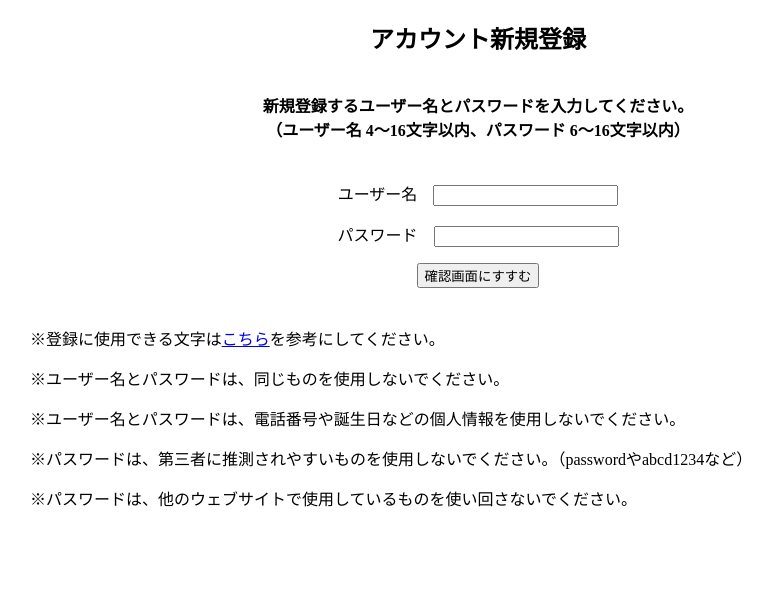
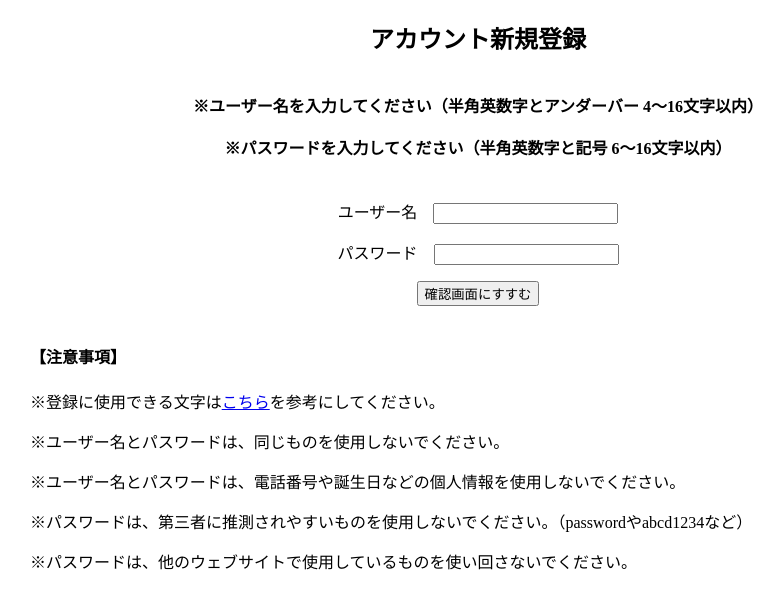
Before and after one commit to Gomenii/board, a PHP site: page /board/account_reg.php in a window 1280 px wide. Shown: the part 46-654 px from the top of the page, without its empty margins (162-946 px from the left). Run offline with PHP 8.4, Linux system fonts and the light colour scheme.

Commit message:
Improve: エラー処理

```diff
--- a/account_reg.php
+++ b/account_reg.php
@@ -15,109 +15,70 @@ require_once('fanctions.php');
 // echo var_dump($_SERVER['HTTP_HOST']);
 // echo var_dump($_SERVER['HTTP_REFERER']);
 // echo var_dump(strpos($_SERVER['HTTP_REFERER'], $_SERVER['HTTP_HOST']));
-?>
 
-<?php
 
-// アカウント条件
-// ユーザー名：4～16文字以内。半角 英大文字・英小文字・数字・_ 。被っていない。空文字,false,NULL以外。
-// パスワード：6～16文字以内。半角 英大文字・英小文字・数字・下記記号。'空文字以外。
+// 新規アカウント条件
+// ユーザー名：4～16文字以内。半角 英大文字・英小文字・数字・アンダーバー。　空文字,false,NULL以外。被っていない。
+// パスワード：6～16文字以内。半角 英大文字・英小文字・数字・下記記号。　　　空文字以外。
 // パスワードに使用できる記号32種類　! " # $ % & ' ( ) * + , - . / : ; < = > ? @ [ ￥ ] ^ _ ` { | } ~
 
-// ユーザー名とパスワードの両方が入力されていない場合（入力エラー）
-if (empty($_POST['name']) && empty($_POST['pass'])) {
-    $errors[] = '新規登録するユーザー名とパスワードを入力してください。<br>
-              （ユーザー名 4～16文字以内、パスワード 6～16文字以内）';
-} else {
+$postMaximum = 16;
+
+// ユーザー名の入力があれば変数に格納（未入力での送信はfalseとしたい為、!empty使用）
+if (!empty($_POST['name'])) {
     $postName = $_POST['name'];
+    $nameMinimum = 4;
+    $nameLength = strlen($postName);
+}
+
+// パスワードの入力があれば変数に格納（未入力での送信はfalseとしたい為、!empty使用）
+if (!empty($_POST['pass'])) {
     $postPass = $_POST['pass'];
-    $postMaximum = 16;
-    $nameMinimum = 4;
     $passMinimum = 6;
-    $nameLength = strlen($postName);
     $passLength = strlen($postPass);
 }
 
-// ユーザー名に入力がなく、パスワードの入力があった場合（入力エラー）
-if (empty($postName) && !empty($postPass)) {
-    $errors[] = '※ユーザー名が入力されていません。';
-}
-
-// ユーザー名の入力があり、パスワードに入力がなかった場合（入力エラー）
-if (!empty($postName) && empty($postPass)) {
-    $errors[] = '※パスワードが入力されていません。';
-}
-
-// ユーザー名とパスワードの両方が入力がされている場合（文字数エラー）
-if (!empty($postPass) && !empty($postPass)) {
+// ユーザー名のエラー処理
+if (isset($postName)) {
     if ($nameLength < $nameMinimum || $nameLength > $postMaximum) {
         $errors[] = '※ユーザー名が4～16文字ではありません。';
     }
+    if (preg_match('/[^a-zA-Z0-9_]/', $postName)) {
+        $errors[] = '※ユーザー名に入力が不可能な文字が含まれています。<br>
+                    （入力可能な文字は<a href="account_reg_str.php" target="_blank" rel="noopener noreferrer">こちら</a>を参考にしてください。）';
+    }
+    if (preg_match('/^[_]/', $postName)) {
+        $errors[] = '※ユーザー名の先頭に _（アンダーバー）は使用できません。';
+    }
+} else {
+    $errors[] = '※ユーザー名を入力してください（半角英数字とアンダーバー 4～16文字以内）';
+}
+
+// パスワードのエラー処理
+if (isset($postPass)) {
     if ($passLength < $passMinimum || $passLength > $postMaximum) {
         $errors[] = '※パスワードが6～16文字ではありません。';
     }
+    if (preg_match('/[^!-~]/', $postPass)) {
+        $errors[] = '※パスワードに入力が不可能な文字が含まれています。<br>
+                    （入力可能な文字は<a href="account_reg_str.php" target="_blank" rel="noopener noreferrer">こちら</a>を参考にしてください。）';
+    }
+    if (preg_match('/^[!-\/:-@[-`{-~]/', $postPass)) {
+        $errors[] = '※パスワードの先頭に記号は使用できません。';
+    }
+} else {
+    $errors[] = '※パスワードを入力してください（半角英数字と記号 6～16文字以内）';
 }
 
-// ユーザー名とパスワードの両方が入力がされている場合（入力不可文字エラー）
-if (!empty($postPass) && !empty($postPass)) {
-    if (preg_match('/[^a-zA-Z0-9_]/', $postName)) {
-        $errors[] = '※ユーザー名に入力が不可能な文字が含まれています。<br>
-                    （入力可能な文字は<a href="account_reg_str.php">こちら</a>を参考にしてください。）';
-    };
-    if (preg_match('/[^!-~]/', $postPass)) {
-        $errors[] = '※パスワードに入力が不可能な文字が含まれています。<br>
-                    （入力可能な文字は<a href="account_reg_str.php">こちら</a>を参考にしてください。）';
-    }
-}
-
-// ユーザー名とパスワードの両方が入力がされている場合（先頭入力不可文字エラー）
-if (!empty($postPass) && !empty($postPass)) {
-    if (preg_match('/^[_]/', $postName)) {
-        $errors[] = '※ユーザー名の先頭に _（アンダーバー）は使用できません。<br>';
-    }
-    if (preg_match('/^[!-\/:-@[-`{-~]/', $postPass)) {
-        $errors[] = '※パスワードの先頭に 記号 は使用できません。<br>';
-    }
-}
-
+// エラーがない場合は確認画面に遷移
 if (!isset($errors)) {
     $_SESSION['name'] = $postName;
     $_SESSION['pass'] = $postPass;
     header('location: account_reg_cfm.php');
     exit();
 }
+?>
 
-
-
-
-// if (isset($_POST['name']) && isset($_POST['pass'])) {
-//     $_SESSION['name'] = $_POST['name'];
-//     $_SESSION['pass'] = $_POST['pass'];
-//     header('Location: account_reg_cfm.php');
-//     exit();
-// }
-
-
-// // $_POSTが空（' '空文字, 0, false, NULL）ではなければ実行
-//     if (!empty($_POST['name']) && !empty($_POST['pass'])) {
-//         $name = $_POST['name'];
-//         $pass = $_POST['pass'];
-//         $hash = password_hash($pass, PASSWORD_BCRYPT);
-//         $limit = 4;
-//         $passLength = strlen($pass);
-
-//         // $_POSTが空（' '空文字, 0, false, NULL）ではない & $_POST[password]が4文字以上か確認
-//         if ($passLength >= $limit) {
-//             $stmt = $dbh->prepare('INSERT INTO users (name, password) VALUES (:name, :password)');
-//             $stmt->bindValue(':name', $name, PDO::PARAM_STR);
-//             $stmt->bindValue(':password', $hash, PDO::PARAM_STR);
-//             $stmt->execute();
-//             header ('Location: account_reg_cfm.php');
-//             exit();
-//         }
-
-//     }
-?>
 
 <!DOCTYPE html>
 <html lang="ja">
@@ -144,7 +105,7 @@ if (!isset($errors)) {
 
         <form action="" method="POST" class="account_reg">
             <h4><?php foreach ($errors as $error) {
-                    echo $error . '<br>'. '<br>';
+                    echo $error . '<br>' . '<br>';
                 } ?></h4>
             <p>ユーザー名　<input type="text" name="name" value="<?php if (isset($_POST['name'])) {
                                                                 htmlsc($_POST['name']);
@@ -156,7 +117,8 @@ if (!isset($errors)) {
         </form>
 
         <div class="account_reg_caution">
-            <p>※登録に使用できる文字は<a href="account_reg_str.php">こちら</a>を参考にしてください。</p>
+            <h4>【注意事項】</h4>
+            <p>※登録に使用できる文字は<a href="account_reg_str.php" target="_blank" rel="noopener noreferrer">こちら</a>を参考にしてください。</p>
             <p>※ユーザー名とパスワードは、同じものを使用しないでください。</p>
             <p>※ユーザー名とパスワードは、電話番号や誕生日などの個人情報を使用しないでください。</p>
             <p>※パスワードは、第三者に推測されやすいものを使用しないでください。（passwordやabcd1234など）</p>
```
